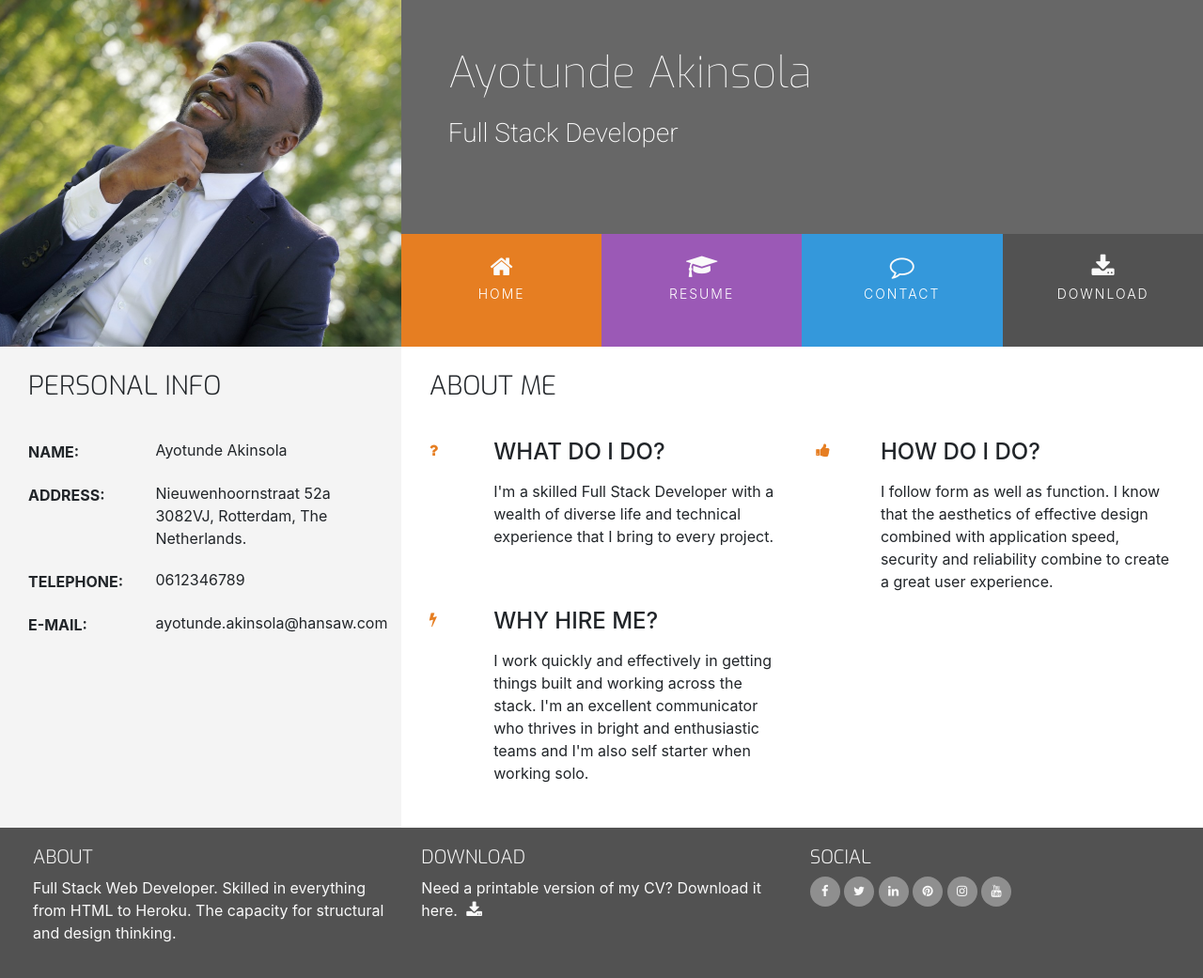
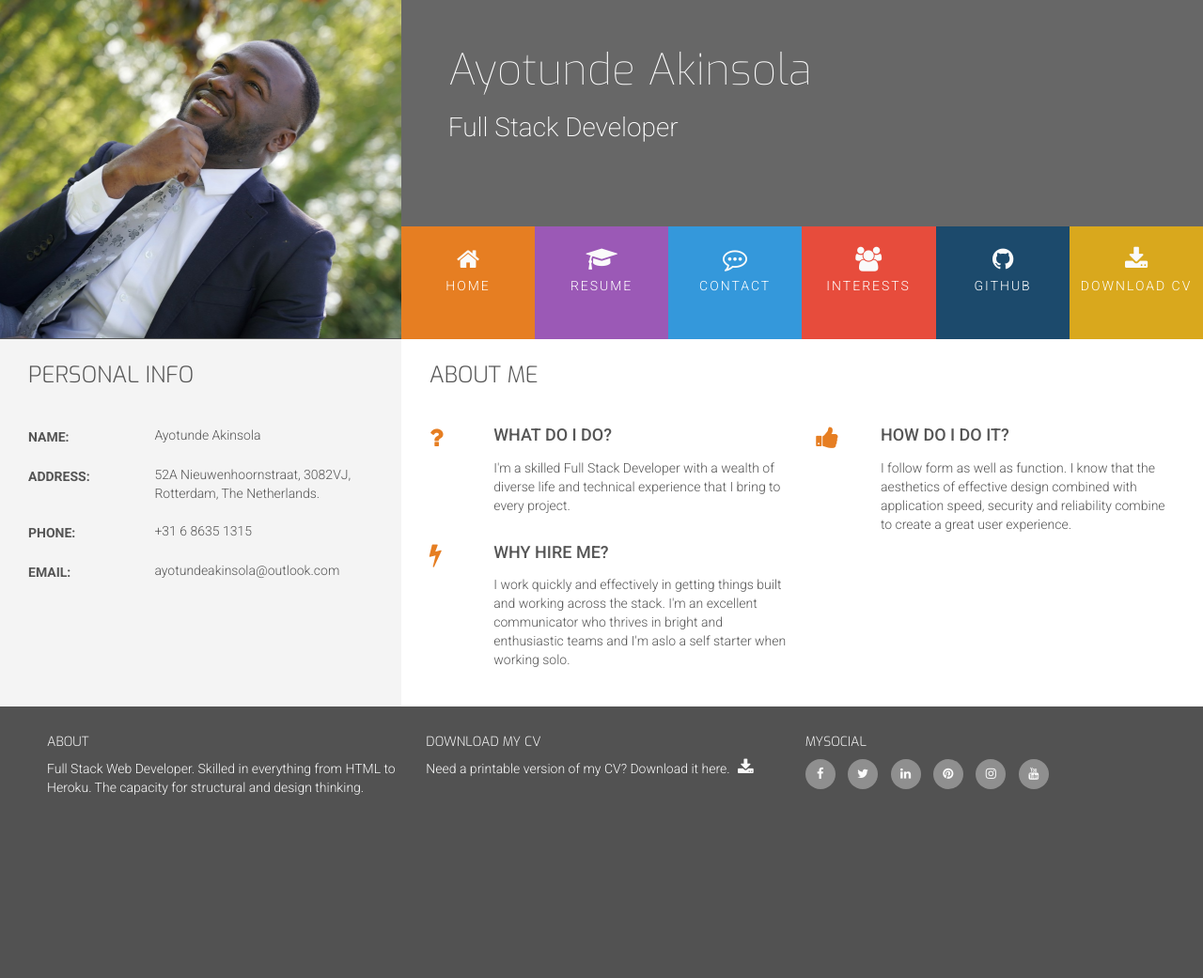
Before and after one commit to ayotundeakinsola/mini-project, a plain HTML site: page index.html in a window 1280 px wide. Shown: the whole page at 94% size. After the commit the page ends 885 px from the top, so only its background shows below. Drawn offline with nearby package versions, Linux system fonts and the light colour scheme.

Commit message:
Updated bugs in interests.html

```diff
--- a/assets/css/style.css
+++ b/assets/css/style.css
@@ -7,16 +7,33 @@
 }
 
 .bg-color-three-reasons {
-    background-color: #fff;
+    background-color: #ffffff;
 }
 
 .bg-color-personal-info {
-    background-color: #f4f4f4
+    background-color: #f4f4f4;
+}
+
+.bg-color-skills {
+    background-color: #ffffff;
 }
 
 .bg-color-work-history {
     background-color: #9b59b6;
 }
+
+.bg-color-contact {
+    background-color: #ffffff;
+}
+
+.bg-color-conferences {
+    background-color: #f4f4f4;
+}
+
+.bg-color-groups {
+    background-color: #ffffff;
+}
+
 .ui-menu-color-home {
     background-color: #e67e22;
 }
@@ -30,27 +47,30 @@
 }
 
 .ui-menu-color-download {
-    background-color: #525252;
+    background-color: #d9a81d;
 }
 
-.row-table {
-    display: table;
+
+.ui-menu-color-github {
+    background-color: #1c4a6c;
 }
 
-.section-column {
-    display: table-cell;
-    padding: 0 30px 30px;
-    float: none;
+.ui-menu-color-interests {
+    background-color: #e74c3c;
 }
 
-.section-heading {
-    font-family: "Exo", sans-serif;
+
+
+
+body {
+    font-family: Roboto, sans-serif;
     font-weight: 300;
-    margin-top: 25px;
-    margin-bottom: 40px;
+    background-color: #525252;
+    color: #555555;
 }
 
-/* ----------------------------------------Special paddings/margins/text */
+
+/*--------------------------------------------Special Paddings/Margins/Text*/
 
 h1,
 h2,
@@ -73,14 +93,9 @@ h4 {
     display: inline-block;
 }
 
+
 .row-table {
     display: table;
-}
-
-.section-column {
-    display: table-cell;
-    padding: 0 30px 30px;
-    float: none;
 }
 
 .history-heading,
@@ -90,6 +105,7 @@ h4 {
     margin-top: 25px;
     margin-bottom: 40px;
 }
+
 
 /*--------------------------------------------Heading*/
 
@@ -117,7 +133,7 @@ header {
     font-weight: 100;
     font-size: 46px;
     margin-top: 50px;
-    color: #fff;
+    color: #ffffff;
 }
 
 .title {
@@ -126,24 +142,15 @@ header {
     font-size: 28px;
     margin-top: 20px;
     margin-bottom: 90px;
-    color: #fff;
-}
-
-.list-inline-item:not(:last-child) {
-    margin: 0;
-}
-
-.menucontainer {
-    font-size: 0;
-}
-
-#nav li {
-    font-size: 14px;
-    padding: 0;
+    color: #ffffff;
 }
 
 #nav {
     margin: 0;
+}
+
+#nav li {
+    padding: 0;
 }
 
 .menuitem {
@@ -155,9 +162,10 @@ header {
 .menuitem a {
     width: 100%;
     text-decoration: none;
-    color: #fff;
+    color: #ffffff;
     height: 120px;
 }
+
 
 .menuitem a i {
     padding-top: 22px;
@@ -177,15 +185,16 @@ header {
     letter-spacing: 2px;
 }
 
+
 /*--------------------------------------------Hover.css*/
 
 .hvr-sweep-to-bottom:before {
-    background: rgb(0, 0, 0, 0.2);
+    background: rgba(0, 0, 0, 0.2);
     height: 120px;
-   transition: transform .5s ease-in-out;
 }
 
-/* ----------------------------------------Footer */
+
+/*--------------------------------------------Footer*/
 
 footer {
     background-color: #525252;
@@ -194,19 +203,19 @@ footer {
     margin: 0;
 }
 
-.cv-pdf i {
-    font-size: 18px;
+footer .cv-pdf i {
     color: #fafafa;
     text-align: center;
+    font-size: 18px;
     padding-left: 5px;
+}
+
+footer .cv-pdf i:hover {
+    color: #e84610;
     transition: all 0.35s ease-in-out;
     -moz-transition: all 0.35s ease-in-out;
     -webkit-transition: all 0.35s ease-in-out;
     -o-transition: all 0.35s ease-in-out;
-}
-
-.cv-pdf i:hover {
-    color: #e84610;
 }
 
 .social-links {
@@ -234,21 +243,21 @@ footer {
 }
 
 #footer-details {
-    padding: 20px;
+    margin: 20px;
 }
 
-/*--------------------------------------------Three reasons*/
+/*--------------------------------------------Three Reasons*/
 
 .three-reasons-icon {
-    font-size: 26;
-    color:#e67e22;
+    font-size: 26px;
+    color: #e67e22;
 }
 
 .three-reasons-heading {
     margin-bottom: 15px;
 }
 
-/* ----------------------------------------Personal Info */
+/*--------------------------------------------Personal Info*/
 
 .personal-info-item {
     margin-bottom: 20px;
@@ -259,7 +268,6 @@ footer {
 .personal-info-item .key,
 .personal-info-item .value {
     padding-right: 8px;
-    display: inline-block;
 }
 
 .personal-info-item .key p,
@@ -268,6 +276,7 @@ footer {
 }
 
 .personal-info-item .key {
+    display: inline-block;
     width: 30%;
     margin-right: 21px;
     padding-top: 2px;
@@ -279,16 +288,16 @@ footer {
 }
 
 .personal-info-item .value {
+    display: inline-block;
     position: relative;
     width: 60%;
 }
 
-/* ----------------------------------------Skills */
+/*--------------------------------------------Skills*/
 
 .progress {
     position: relative;
     height: 25px;
-    margin-bottom: 4px;
 }
 
 .progress-type {
@@ -300,17 +309,13 @@ footer {
     background-color: rgba(25, 25, 25, 0.2);
 }
 
+
 .progress-section {
-    margin: 0;
+    margin: 40px 20px;
 }
 
 
-/* ----------------------------------------Work History */
-
-.history-heading {
-    color: #fafafa;
-    margin-bottom: 50px;
-}
+/*--------------------------------------------Work History*/
 
 .timeline-item {
     padding: 4em 2em 0em 2em;
@@ -324,7 +329,7 @@ footer {
     margin: 0;
 }
 
-.timeline-item:before {
+.timeline-item::before {
     content: attr(data-dates);
     position: absolute;
     left: 2.5em;
@@ -332,12 +337,12 @@ footer {
     display: block;
     font-family: "Exo", sans-serif;
     font-weight: 500;
-    font-size: 0.8em;
+    font-size: .8em;
     padding: 0;
     margin: 0;
 }
 
-.timeline-item:after {
+.timeline-item::after {
     width: 12px;
     height: 12px;
     display: block;
@@ -349,6 +354,56 @@ footer {
     background: #fafafa;
 }
 
+.history-heading {
+    color: #fafafa;
+    margin-bottom: 50px;
+}
+
 .history-items {
     margin-bottom: 30px;
 }
+
+/*--------------------------------------------Contact*/
+
+.contact-heading {
+    font-family: "Exo", sans-serif;
+    font-weight: 300;
+    margin-top: 25px;
+    margin-bottom: 20px;
+}
+
+
+.center-form {
+    padding-top: 10px;
+    margin: 0 auto;
+    max-width: 70%;
+}
+
+button[type="submit"] {
+    margin-top: 15px;
+    margin-bottom: 20px;
+    background-color: #e84610;
+    color: #fafafa;
+}
+
+/*--------------------------------------------Map*/
+div#map {
+    min-height: 360px;
+}
+
+/*--------------------------------------------Media Queries*/
+
+@media(min-width: 992px) {
+    .section-column {
+        padding: 0 30px 30px;
+        float: none;
+        display: table-cell;
+    }
+
+    .center-form {
+        padding-top: 30px;
+        min-height: 240px;
+        margin: 0 auto;
+        max-width: 50%;
+    }
+}
--- a/index.html
+++ b/index.html
@@ -1,123 +1,107 @@
 <!DOCTYPE html>
-<html lang="en">
+<html lang="en-US">
+<head>
+    <meta charset="utf-8">
+    <meta name="viewport" content="width=device-width, initial-scale=1">
+    <title>Ayotunde Akinsola</title>
 
-<head>
-    <meta charset="UTF-8">
-    <meta name="viewport" content="width=device-width, initial-scale=1.0">
-    <meta http-equiv="X-UA-Compatible" content="ie=edge">
-    <link rel="stylesheet" href="https://maxcdn.bootstrapcdn.com/bootstrap/4.2.1/css/bootstrap.min.css" type="text/css" />
+    <link rel="stylesheet" href="https://maxcdn.bootstrapcdn.com/bootstrap/3.3.7/css/bootstrap.min.css" type="text/css" />
     <link rel="stylesheet" href="https://maxcdn.bootstrapcdn.com/font-awesome/4.7.0/css/font-awesome.min.css" type="text/css" />
-    <link rel="stylesheet" href="https://cdnjs.cloudflare.com/ajax/libs/hover.css/2.3.1/css/hover-min.css" type="text/css" />
-    <link rel="stylesheet" href="assets/css/style.css">
-    <title>Ayotunde</title>
+    <link rel="stylesheet" href="https://cdnjs.cloudflare.com/ajax/libs/hover.css/2.1.1/css/hover-min.css" type="text/css" />
+    <link rel="stylesheet" href="assets/css/style.css" type="text/css" />
 </head>
-
 <body>
-    <header>
-        <div class="row no-gutters">
-            <a class="col-md-4 logo" href="index.html"></a>
+    <header class="container-fluid">
+        <div class="row">
+            <a href="index.html">
+                <div class="col-md-4 logo"></div>
+            </a>
             <div class="col-md-8">
-                <div class="row no-gutters bg-color-name-title">
-                    <div class="col heading">
+                <div class="row bg-color-name-title">
+                    <div class="heading">
                         <h1 class="name">Ayotunde Akinsola</h1>
-                        <h2 class="title">Full Stack Developer</h2>
-
+                        <h2 class="title"> Full Stack Developer</h2>
                     </div>
                 </div>
-                <div class="row no-gutters">
-                    <div class="col">
-                        <ul id="nav" class="list-inline menucontainer">
-                            <li class="col-6 col-sm-3 ui-menu-color-home list-inline-item menuitem">
-                                <a href="#" class="hvr-sweep-to-bottom"><i class="fa fa-home" aria-hidden="true"></i><span>Home</span></a>
-                            </li>
-                            <li class="col-6 col-sm-3 ui-menu-color-resume list-inline-item menuitem">
-                                <a href="#" class="hvr-sweep-to-bottom"><i class="fa fa-graduation-cap" aria-hidden="true"></i><span>Resume</span></a>
-                            </li>
-                            <li class="col-6 col-sm-3 ui-menu-color-contact list-inline-item menuitem">
-                                <a href="#" class="hvr-sweep-to-bottom"><i class="fa fa-comment-o" aria-hidden="true"></i><span>Contact</span></a>
-                            </li>
-                            <li class="col-6 col-sm-3 ui-menu-color-download list-inline-item menuitem">
-                                <a href="#" class="hvr-sweep-to-bottom"><i class="fa fa-download" aria-hidden="true"></i><span>Download</span></a>
-                            </li>
-                        </ul>
-                    </div>
+                <div class="row">
+                    <ul id="nav" class="list-inline clearfix">
+                        <li class="col-xs-6 col-sm-2 ui-menu-color-home menuitem">
+                            <a href="index.html" class="hvr-sweep-to-bottom"><i class="fa fa-home" aria-hidden="true"></i><span>Home</span></a>
+                        </li>
+                        <li class="col-xs-6 col-sm-2 ui-menu-color-resume menuitem">
+                            <a href="resume.html" class="hvr-sweep-to-bottom"><i class="fa fa-graduation-cap" aria-hidden="true"></i><span>Resume</span></a>
+                        </li>
+                        <li class="col-xs-6 col-sm-2 ui-menu-color-contact menuitem">
+                            <a href="contact.html" class="hvr-sweep-to-bottom"><i class=" fa fa-commenting-o" aria-hidden="true"></i><span>Contact</span></a>
+                        </li>
+                        <li class="col-xs-6 col-sm-2 ui-menu-color-interests menuitem ">
+                            <a href="interests.html" class="hvr-sweep-to-bottom"><i class="fa fa-users" aria-hidden="true"></i><span>Interests</span></a>
+                        </li>
+                        <li class="col-xs-6 col-sm-2 ui-menu-color-github menuitem ">
+                            <a href="github.html" class="hvr-sweep-to-bottom"><i class="fa fa-github" aria-hidden="true"></i><span>GitHub</span></a>
+                        </li>
+                        <li class="col-xs-6 col-sm-2 ui-menu-color-download menuitem ">
+                            <a href="assets/cv/sample-cv.pdf" target="_blank" class="hvr-sweep-to-bottom"><i class="fa fa-download" aria-hidden="true"></i><span>Download CV</span></a>
+                        </li>
+                    </ul>
                 </div>
-
             </div>
         </div>
     </header>
     <section class="container-fluid">
-        <div class="row">
-            <div class="col-md-4 bg-color-personal-info section-column">
+        <div class="row row-table">
+            <div class="col-xs-12 col-sm-12 col-md-4 bg-color-personal-info section-column">
                 <div class="row">
-                    <div class="col-12">
-                        <h3 class="section-heading uppercase">
-                            Personal Info
-                        </h3>
+                    <div class="col-md-12">
+                        <h3 class="section-heading uppercase">Personal Info</h3>
                     </div>
                 </div>
                 <div class="personal-info-item">
                     <div class="key">
-                        <p class="uppercase">
-                            Name:
-                        </p>
+                        <p class="uppercase">Name:</p>
                     </div>
                     <div class="value">
-                        <p>
-                            Ayotunde Akinsola
-                        </p>
+                        <p>Ayotunde Akinsola</p>
                     </div>
                 </div>
                 <div class="personal-info-item">
                     <div class="key">
-                        <p class="uppercase">
-                            Address:
-                        </p>
+                        <p class="uppercase">Address:</p>
                     </div>
                     <div class="value">
-                        <p>
-                            Nieuwenhoornstraat 52a 3082VJ, Rotterdam, The Netherlands.
-                        </p>
+                        <p>52A Nieuwenhoornstraat, 3082VJ, Rotterdam, The Netherlands.</p>
                     </div>
                 </div>
                 <div class="personal-info-item">
                     <div class="key">
-                        <p class="uppercase">
-                            Telephone:
-                        </p>
+                        <p class="uppercase">Phone:</p>
                     </div>
                     <div class="value">
-                        <p>
-                            0612346789
-                        </p>
+                        <p>+31 6 8635 1315</p>
                     </div>
                 </div>
                 <div class="personal-info-item">
                     <div class="key">
-                        <p class="uppercase">
-                            E-mail:
-                        </p>
+                        <p class="uppercase">Email:</p>
                     </div>
                     <div class="value">
-                        <p>
-                            ayotunde.akinsola@hansaw.com
-                        </p>
+                        <p>ayotundeakinsola@outlook.com</p>
                     </div>
                 </div>
             </div>
-            <div class="col-md-8 bg-color-three-reasons section-column">
+            <div class="col-xs-12 col-sm-12 col-md-8 bg-color-three-reasons section-column">
                 <div class="row">
-                    <div class="col">
-                        <h3 class="section-heading uppercase">About Me</h3>
+                    <div class="col-md-12">
+                        <h3 class="section-heading uppercase"> About Me</h3>
                     </div>
                 </div>
                 <div class="row">
-                    <div class="col-10 offset-1 offset-sm-0 col-sm-4 col-md-6">
+                    <div class="col-xs-10 col-xs-offset-1 col-sm-offset-0 col-sm-4 col-md-6">
                         <div class="row">
-                            <div class="col-2">
+                            <div class="col-xs-2 col-sm-2  col-md-2">
                                 <i class="three-reasons-icon fa fa-question" aria-hidden="true"></i>
                             </div>
-                            <div class="col-10">
+                            <div class="col-xs-10 col-sm-10">
                                 <h4 class="three-reasons-heading uppercase">What do I do?</h4>
                                 <p>
                                     I'm a skilled Full Stack Developer with a wealth of diverse life and technical experience that I bring to every project.
@@ -125,28 +109,28 @@
                             </div>
                         </div>
                     </div>
-                    <div class="col-10 offset-1 offset-sm-0 col-sm-4 col-md-6">
+                    <div class="col-xs-10 col-xs-offset-1 col-sm-offset-0 col-sm-4 col-md-6">
                         <div class="row">
-                            <div class="col-2">
+                            <div class="col-xs-2 col-sm-2  col-md-2">
                                 <i class="three-reasons-icon fa fa-thumbs-up" aria-hidden="true"></i>
                             </div>
-                            <div class="col-10">
-                                <h4 class="three-reasons-heading uppercase">How do I do?</h4>
+                            <div class="col-xs-10 col-sm-10">
+                                <h4 class="three-reasons-heading uppercase">How do I do it?</h4>
                                 <p>
                                     I follow form as well as function. I know that the aesthetics of effective design combined with application speed, security and reliability combine to create a great user experience.
                                 </p>
                             </div>
                         </div>
                     </div>
-                    <div class="col-10 offset-1 offset-sm-0 col-sm-4 col-md-6">
+                    <div class="col-xs-10 col-xs-offset-1 col-sm-offset-0 col-sm-4 col-md-6">
                         <div class="row">
-                            <div class="col-2">
+                            <div class="col-xs-2 col-sm-2  col-md-2">
                                 <i class="three-reasons-icon fa fa-bolt" aria-hidden="true"></i>
                             </div>
-                            <div class="col-10">
+                            <div class="col-xs-10 col-sm-10">
                                 <h4 class="three-reasons-heading uppercase">Why hire me?</h4>
                                 <p>
-                                    I work quickly and effectively in getting things built and working across the stack. I'm an excellent communicator who thrives in bright and enthusiastic teams and I'm also self starter when working solo.
+                                    I work quickly and effectively in getting things built and working across the stack. I'm an excellent communicator who thrives in bright and enthusiastic teams and I'm aslo a self starter when working solo.
                                 </p>
                             </div>
                         </div>
@@ -155,67 +139,33 @@
             </div>
         </div>
     </section>
-    <footer class="container-fluid">
-        <div id="footer-details" class="row">
-            <div class="col-sm-4">
-                <h5 class="uppercase general-sub">About</h5>
-                <p class="inline-block">
+    <footer class="container-fluid ">
+        <div id="footer-details" class="row ">
+            <div class="col-sm-4 ">
+                <h5 class="uppercase general-sub ">About</h5>
+                <p class="inline-block ">
                     Full Stack Web Developer. Skilled in everything from HTML to Heroku. The capacity for structural and design thinking.
                 </p>
             </div>
-            <div class="col-sm-4">
-                <h5 class="uppercase general-sub">Download</h5>
-                <p class="inline-block">
+            <div class="col-sm-4 ">
+                <h5 class="uppercase general-sub ">Download My CV</h5>
+                <p class="inline-block ">
                     Need a printable version of my CV? Download it here.
-                    <a href="#" target="_blank" class="cv-pdf">
-                        <i class="fa fa-download" aria-hidden="true"></i>
-                        <span class="sr-only">Download link.</span>
-                    </a>
+                    <a href="assets/cv/sample-cv.pdf" target="_blank" class="cv-pdf "><i class="fa fa-download" aria-hidden="true"></i></a>
                 </p>
             </div>
-            <div class="col-sm-4">
-                <h5 class="uppercase general-sub">Social</h5>
-                <ul class="list-inline social-links">
-                    <li class="list-inline-item">
-                        <a target="_blank" href="#">
-                            <i class="fa fa-facebook" aria-hidden="true"></i>
-                            <span class="sr-only">Facebook</span>
-                        </a>
-                    </li>
-                    <li class="list-inline-item">
-                        <a target="_blank" href="#">
-                            <i class="fa fa-twitter" aria-hidden="true"></i>
-                            <span class="sr-only">Twitter</span>
-                        </a>
-                    </li>
-                    <li class="list-inline-item">
-                        <a target="_blank" href="#">
-                            <i class="fa fa-linkedin" aria-hidden="true"></i>
-                            <span class="sr-only">LinkedIn</span>
-                        </a>
-                    </li>
-                    <li class="list-inline-item">
-                        <a target="_blank" href="#">
-                            <i class="fa fa-pinterest" aria-hidden="true"></i>
-                            <span class="sr-only">Pinterest</span>
-                        </a>
-                    </li>
-                    <li class="list-inline-item">
-                        <a target="_blank" href="#">
-                            <i class="fa fa-instagram" aria-hidden="true"></i>
-                            <span class="sr-only">Instagram</span>
-                        </a>
-                    </li>
-                    <li class="list-inline-item">
-                        <a target="_blank" href="#">
-                            <i class="fa fa-youtube" aria-hidden="true"></i>
-                            <span class="sr-only">YouTube</span>
-                        </a>
-                    </li>
+            <div class="col-sm-4 ">
+                <h5 class="uppercase general-sub ">MySocial</h5>
+                <ul class="list-inline social-links ">
+                    <li><a target="_blank" href="# "><i class="fa fa-facebook "></i></a></li>
+                    <li><a target="_blank" href="# "><i class="fa fa-twitter "></i></a></li>
+                    <li><a target="_blank" href="# "><i class="fa fa-linkedin "></i></a></li>
+                    <li><a target="_blank" href="# "><i class="fa fa-pinterest "></i></a></li>
+                    <li><a target="_blank" href="# "><i class="fa fa-instagram "></i></a></li>
+                    <li><a target="_blank" href="# "><i class="fa fa-youtube "></i></a></li>
                 </ul>
             </div>
         </div>
     </footer>
 </body>
-
 </html>
```
Also changed, not shown: 404.html (added, +15 -0 lines), assets/js/maps.js (added, +27 -0 lines), github.html (added, +100 -0 lines), interests.html (added, +170 -0 lines), assets/css/github-styles.css (added), 1 other file. Lines whose indentation alone changed are shown as unchanged.
